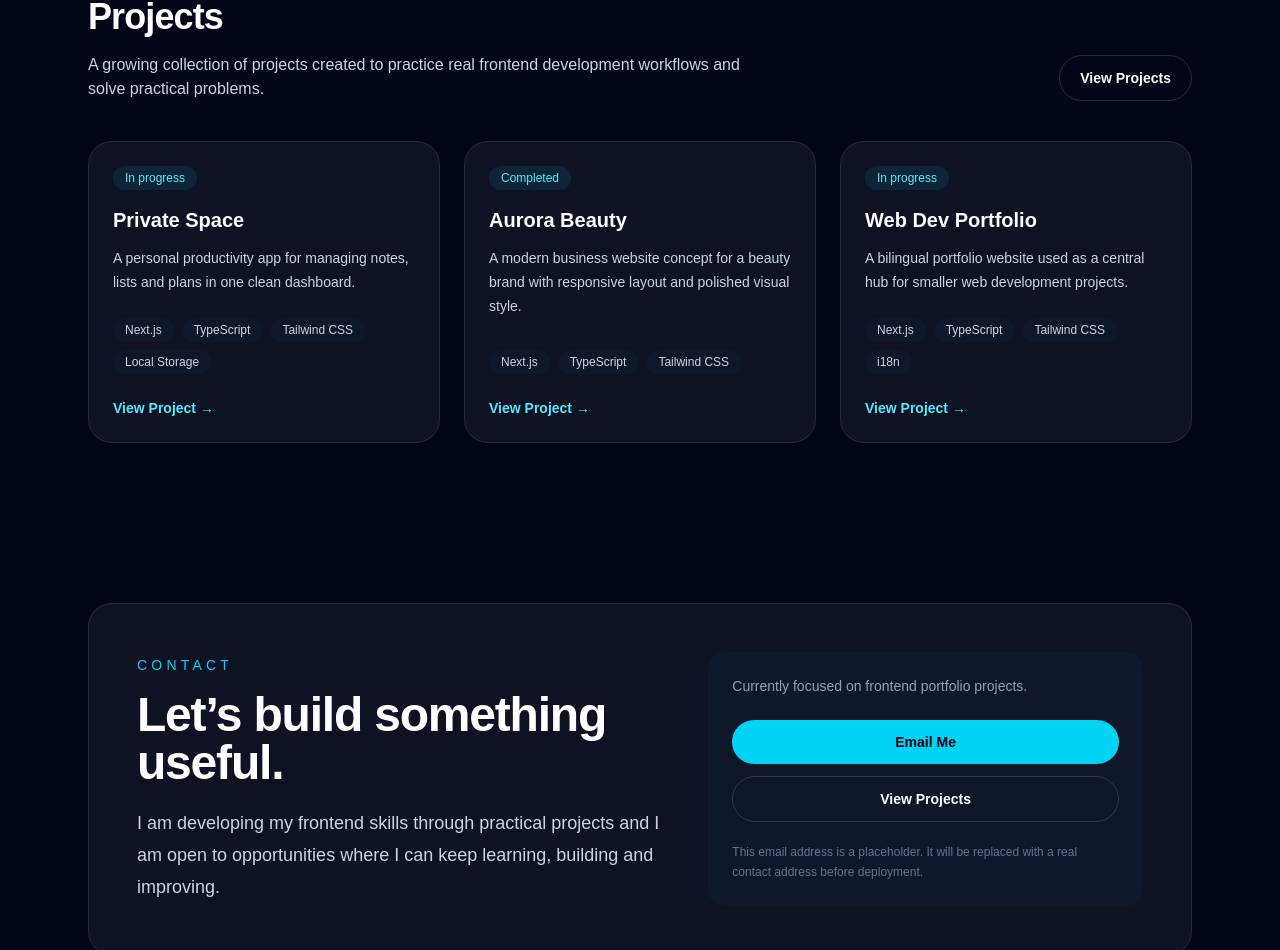
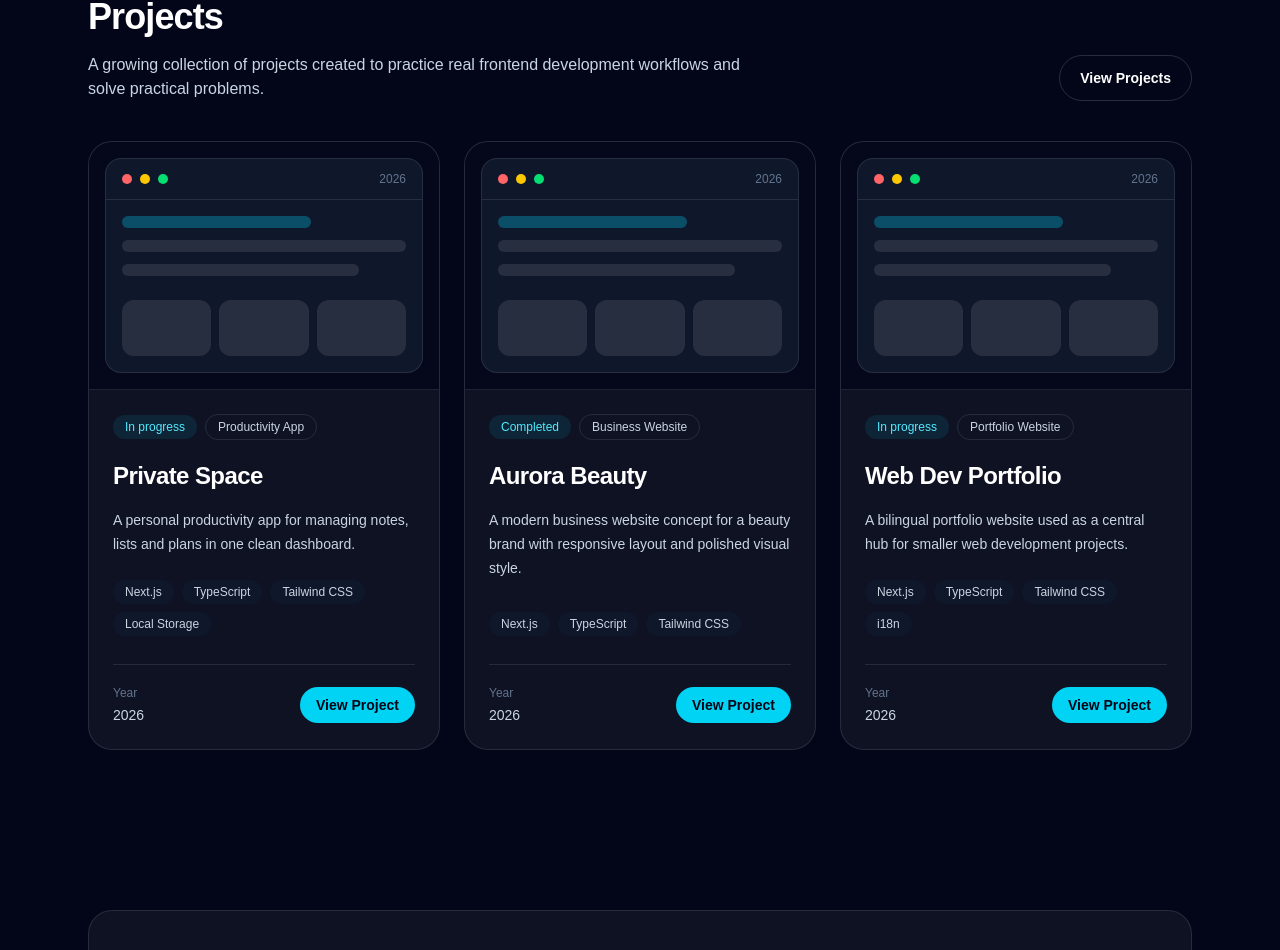
Before and after one commit to PiotrZandecki/web-dev-portfolio, a Next.js app: page /en in a window 1280 px wide. Shown: the part 2254-3204 px from the top of the page. Built offline with nearby package versions, Linux system fonts and the light colour scheme.

Commit message:
Improve project cards design

```diff
--- a/src/components/ProjectCard.tsx
+++ b/src/components/ProjectCard.tsx
@@ -1,6 +1,6 @@
 import Link from "next/link";
+import { Project } from "@/content/projects";
 import { Dictionary } from "@/lib/i18n";
-import { Project } from "@/content/projects";
 import { Locale } from "@/types/locale";
 
 type ProjectCardProps = {
@@ -10,20 +10,59 @@ type ProjectCardProps = {
 };
 
 export function ProjectCard({ project, locale, dictionary }: ProjectCardProps) {
+  const visibleTechnologies = project.technologies.slice(0, 4);
+  const hiddenTechnologiesCount =
+    project.technologies.length - visibleTechnologies.length;
+
   return (
-    <article className="flex h-full flex-col rounded-3xl border border-white/10 bg-white/5 p-6 transition hover:-translate-y-1 hover:border-cyan-400/40">
-      <div className="mb-4 inline-flex w-fit rounded-full bg-cyan-400/10 px-3 py-1 text-xs font-medium text-cyan-300">
-        {dictionary.status[project.status]}
+    <article className="group flex h-full flex-col overflow-hidden rounded-3xl border border-white/10 bg-white/5 transition duration-300 hover:-translate-y-1 hover:border-cyan-400/40 hover:bg-white/[0.07]">
+      <div className="border-b border-white/10 bg-slate-950/80 p-4">
+        <div className="overflow-hidden rounded-2xl border border-white/10 bg-slate-900">
+          <div className="flex items-center justify-between border-b border-white/10 px-4 py-3">
+            <div className="flex gap-2">
+              <span className="h-2.5 w-2.5 rounded-full bg-red-400" />
+              <span className="h-2.5 w-2.5 rounded-full bg-yellow-400" />
+              <span className="h-2.5 w-2.5 rounded-full bg-green-400" />
             </div>
 
-      <h2 className="text-xl font-semibold text-white">{project.title}</h2>
+            <span className="text-xs text-slate-500">{project.year}</span>
+          </div>
 
-      <p className="mt-3 flex-1 text-sm leading-6 text-slate-300">
+          <div className="space-y-3 p-4">
+            <div className="h-3 w-2/3 rounded-full bg-cyan-400/30" />
+            <div className="h-3 w-full rounded-full bg-white/10" />
+            <div className="h-3 w-5/6 rounded-full bg-white/10" />
+
+            <div className="grid grid-cols-3 gap-2 pt-3">
+              <div className="h-14 rounded-xl bg-white/10 transition group-hover:bg-cyan-400/10" />
+              <div className="h-14 rounded-xl bg-white/10 transition group-hover:bg-cyan-400/10" />
+              <div className="h-14 rounded-xl bg-white/10 transition group-hover:bg-cyan-400/10" />
+            </div>
+          </div>
+        </div>
+      </div>
+
+      <div className="flex flex-1 flex-col p-6">
+        <div className="mb-5 flex flex-wrap items-center gap-2">
+          <span className="rounded-full bg-cyan-400/10 px-3 py-1 text-xs font-medium text-cyan-300">
+            {dictionary.status[project.status]}
+          </span>
+
+          <span className="rounded-full border border-white/10 px-3 py-1 text-xs font-medium text-slate-300">
+            {project.category[locale]}
+          </span>
+        </div>
+
+        <h2 className="text-2xl font-semibold tracking-tight text-white">
+          {project.title}
+        </h2>
+
+        <p className="mt-4 flex-1 text-sm leading-6 text-slate-300">
           {project.shortDescription[locale]}
         </p>
 
         <div className="mt-6 flex flex-wrap gap-2">
-        {project.technologies.map((technology) => (
+          {visibleTechnologies.map((technology) => (
             <span
               key={technology}
               className="rounded-full bg-slate-900 px-3 py-1 text-xs text-slate-300"
@@ -31,14 +70,30 @@ export function ProjectCard({ project, locale, dictionary }: ProjectCardProps) {
               {technology}
             </span>
           ))}
+
+          {hiddenTechnologiesCount > 0 ? (
+            <span className="rounded-full bg-slate-900 px-3 py-1 text-xs text-slate-400">
+              +{hiddenTechnologiesCount}
+            </span>
+          ) : null}
+        </div>
+
+        <div className="mt-7 flex items-center justify-between gap-4 border-t border-white/10 pt-5">
+          <div>
+            <p className="text-xs text-slate-500">{dictionary.common.year}</p>
+            <p className="mt-1 text-sm font-medium text-slate-300">
+              {project.year}
+            </p>
           </div>
 
           <Link
             href={`/${locale}/projects/${project.slug}`}
-        className="mt-6 inline-flex text-sm font-semibold text-cyan-300 transition hover:text-cyan-200"
+            className="rounded-full bg-cyan-400 px-4 py-2 text-sm font-semibold text-slate-950 transition hover:bg-cyan-300"
           >
-        {dictionary.common.viewProject} →
+            {dictionary.common.viewProject}
           </Link>
+        </div>
+      </div>
     </article>
   );
 }
--- a/src/content/projects.ts
+++ b/src/content/projects.ts
@@ -7,6 +7,7 @@ export type Project = {
   title: string;
   status: ProjectStatus;
   year: string;
+  category: Record<Locale, string>;
   shortDescription: Record<Locale, string>;
   description: Record<Locale, string>;
   technologies: string[];
@@ -26,6 +27,10 @@ export const projects: Project[] = [
     title: "Private Space",
     status: "inProgress",
     year: "2026",
+    category: {
+      en: "Productivity App",
+      pl: "Aplikacja produktywności",
+    },
     shortDescription: {
       en: "A personal productivity app for managing notes, lists and plans in one clean dashboard.",
       pl: "Osobista aplikacja produktywności do zarządzania notatkami, listami i planami w jednym przejrzystym panelu.",
@@ -107,6 +112,10 @@ export const projects: Project[] = [
     title: "Aurora Beauty",
     status: "completed",
     year: "2026",
+    category: {
+      en: "Business Website",
+      pl: "Strona firmowa",
+    },
     shortDescription: {
       en: "A modern business website concept for a beauty brand with responsive layout and polished visual style.",
       pl: "Nowoczesna strona firmowa dla marki beauty z responsywnym layoutem i dopracowaną warstwą wizualną.",
@@ -188,6 +197,10 @@ export const projects: Project[] = [
     title: "Web Dev Portfolio",
     status: "inProgress",
     year: "2026",
+    category: {
+      en: "Portfolio Website",
+      pl: "Strona portfolio",
+    },
     shortDescription: {
       en: "A bilingual portfolio website used as a central hub for smaller web development projects.",
       pl: "Dwujęzyczne portfolio pełniące rolę centralnego miejsca dla mniejszych projektów web development.",
```
Lines whose indentation alone changed are shown as unchanged.
